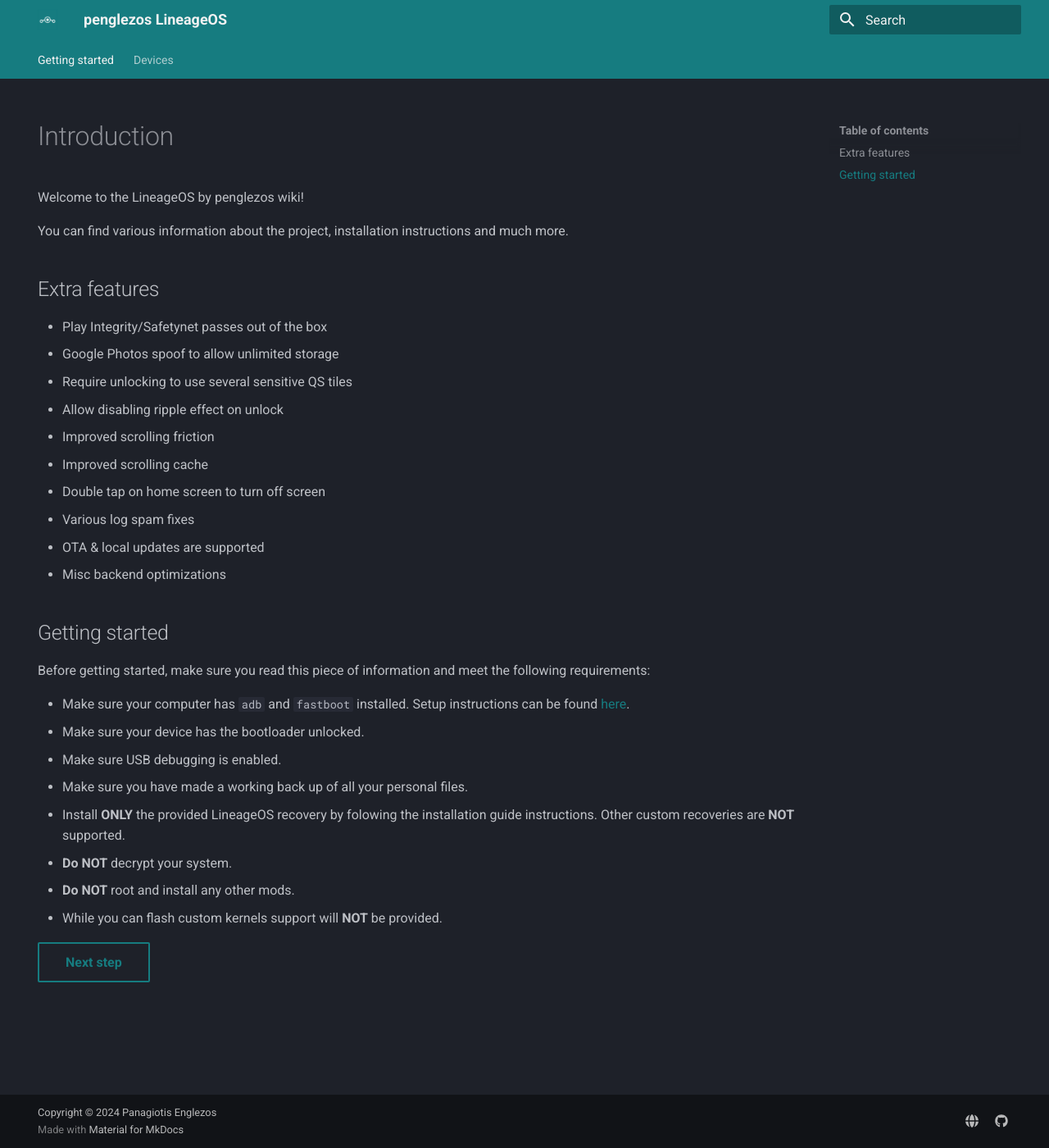
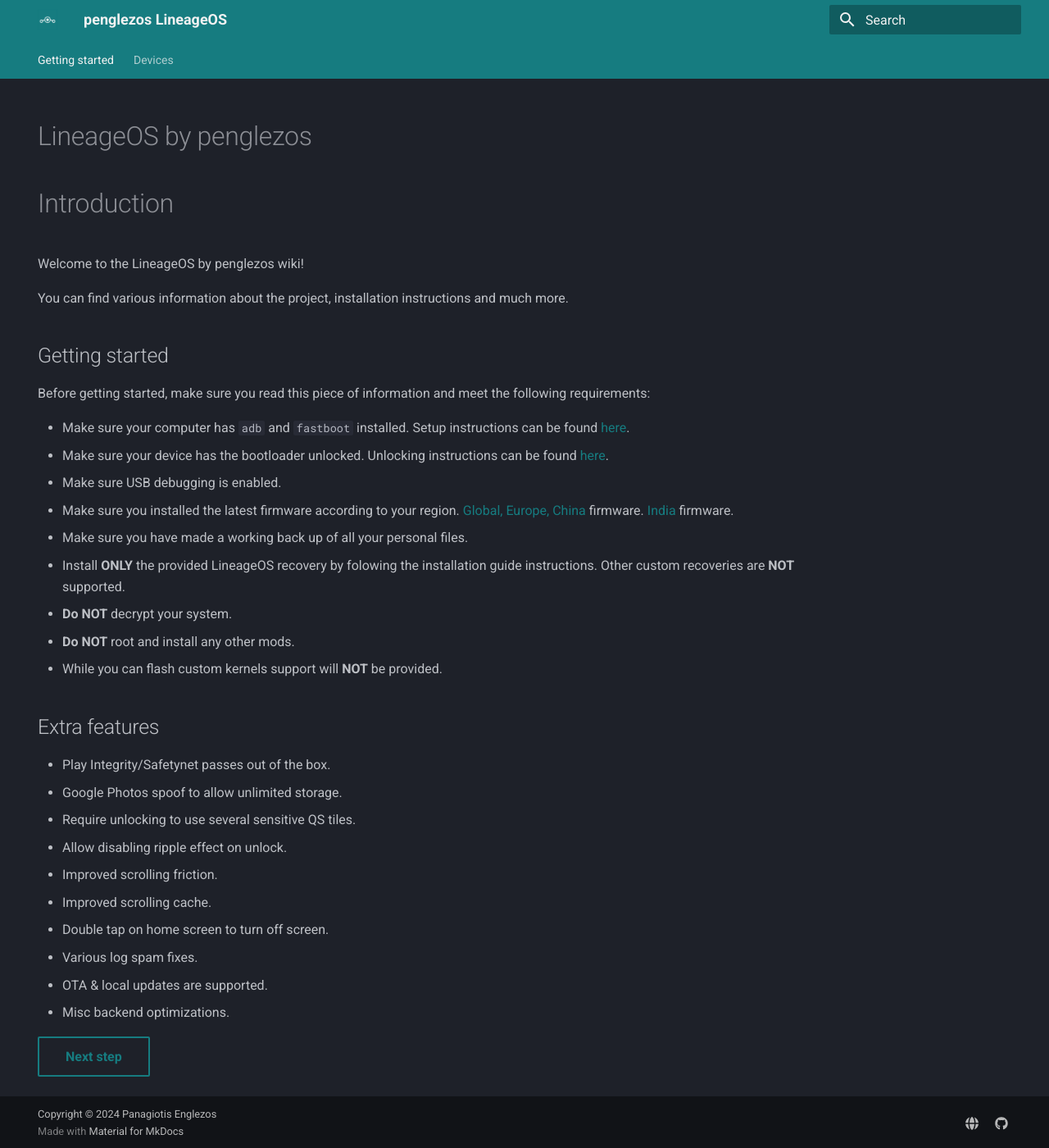
Before and after one commit to penglezos/lineageos.penglezos.dev, an MkDocs documentation site: the page built from docs/index.md, in a window 1280 px wide and 1400 px high. Shown: the whole window at 82% size. Built offline with MkDocs 1.6.1 and Material for MkDocs 9.7.7, drawn with Linux system fonts in a browser that asks for light colours.

Commit message:
docs: Rewrite index
Signed-off-by: penglezos <panagiotisegl@gmail.com>

```diff
--- a/docs/index.md
+++ b/docs/index.md
@@ -2,6 +2,8 @@
 hide:
   - navigation
 ---
+
+# LineageOS by penglezos
 
 # Introduction
 
@@ -9,30 +11,29 @@
 
 You can find various information about the project, installation instructions and much more.
 
-## Extra features
-
-* Play Integrity/Safetynet passes out of the box
-* Google Photos spoof to allow unlimited storage
-* Require unlocking to use several sensitive QS tiles
-* Allow disabling ripple effect on unlock
-* Improved scrolling friction
-* Improved scrolling cache
-* Double tap on home screen to turn off screen
-* Various log spam fixes
-* OTA & local updates are supported
-* Misc backend optimizations
-
 ## Getting started
-
 Before getting started, make sure you read this piece of information and meet the following requirements:
 
 * Make sure your computer has `adb` and `fastboot` installed. Setup instructions can be found [here](https://wiki.lineageos.org/adb_fastboot_guide.html).
-* Make sure your device has the bootloader unlocked.
+* Make sure your device has the bootloader unlocked. Unlocking instructions can be found [here](https://new.c.mi.com/global/post/101245).
 * Make sure USB debugging is enabled.
+* Make sure you installed the latest firmware according to your region. [Global, Europe, China](https://xmfirmwareupdater.com/firmware/raphael/) firmware. [India](https://xmfirmwareupdater.com/firmware/raphaelin/) firmware.
 * Make sure you have made a working back up of all your personal files.
 * Install **ONLY** the provided LineageOS recovery by folowing the installation guide instructions. Other custom recoveries are **NOT** supported.
 * **Do NOT** decrypt your system.
 * **Do NOT** root and install any other mods.
 * While you can flash custom kernels support will **NOT** be provided.
 
+## Extra features
+* Play Integrity/Safetynet passes out of the box.
+* Google Photos spoof to allow unlimited storage.
+* Require unlocking to use several sensitive QS tiles.
+* Allow disabling ripple effect on unlock.
+* Improved scrolling friction.
+* Improved scrolling cache.
+* Double tap on home screen to turn off screen.
+* Various log spam fixes.
+* OTA & local updates are supported.
+* Misc backend optimizations.
+
 <a href="devices" class="md-button">Next step</a>
```
